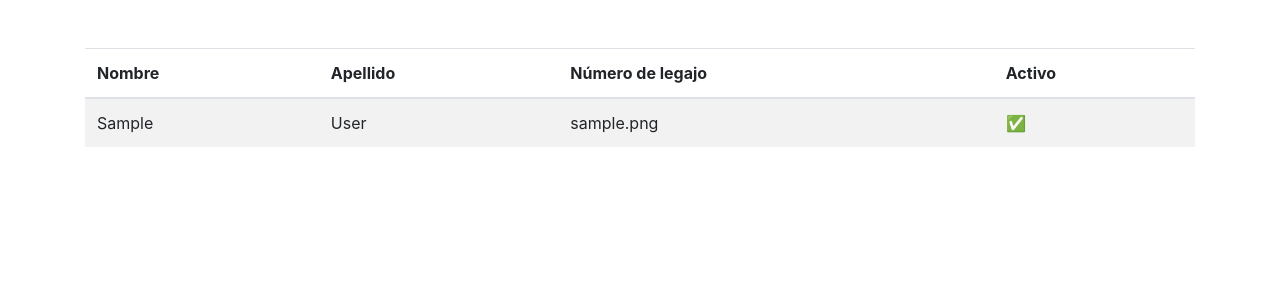
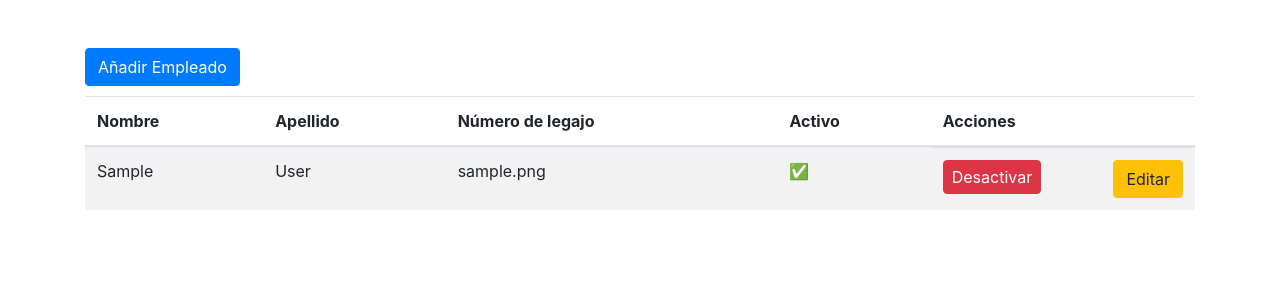
Before and after one commit to paunicole/alkemy-django-bibliotech, a Django app: page /employee-list in a window 1280 px wide. Shown: the part 56-356 px from the top of the page. Run offline with Django 4.2, Linux system fonts and the light colour scheme; tables that the repository leaves empty hold one stand-in row (values such as "Sample post"); some libraries are stand-ins or nearby versions.

Commit message:
Agregados botones a lista de Empleados y eliminado checkbox de activo

```diff
--- a/bibliotech/forms/employee_form.py
+++ b/bibliotech/forms/employee_form.py
@@ -5,16 +5,14 @@ from django import forms
 class EmployeeForm(forms.ModelForm):
     class Meta:
         model = Employee
-        fields = ["first_name", "last_name", "file_number", "is_active"]
+        fields = ["first_name", "last_name", "file_number"]
         labels = {
             "first_name": "Nombre",
             "last_name": "Apellido",
             "file_number": "Número de legajo",
-            "is_active": "Activo",
         }
         widgets = {
             "first_name": forms.TextInput(attrs={"class": "form-control"}),
             "last_name": forms.TextInput(attrs={"class": "form-control"}),
             "file_number": forms.TextInput(attrs={"class": "form-control"}),
-            "is_active": forms.CheckboxInput(),
         }
--- a/bibliotech/templates/employee_form.html
+++ b/bibliotech/templates/employee_form.html
@@ -3,6 +3,10 @@
 <form action="#" method="POST">
     {% csrf_token %}
     {{ form.as_p }}
-    <input type="submit" class="btn {{ action }}" value="{{ submit }}">
+    <div style="padding: 16px;">
+        <input type="submit" class="btn {{ action }}" value="{{ submit }}">
+        <a href="{% url 'employee-list' %}" class="btn btn-secondary">Volver a la Lista de Empleados</a>
+    </div>
 </form>
+
 {% endblock %}
--- a/bibliotech/templates/employee_list.html
+++ b/bibliotech/templates/employee_list.html
@@ -1,5 +1,7 @@
 {% extends 'base.html' %}
 {% block content %}
+
+<a href="{% url 'employee-create' %}" class="btn btn-primary" style="margin-bottom: 10px;">Añadir Empleado</a>
 
 <table class="table table-striped">
     <thead>
@@ -8,6 +10,7 @@
             <th>Apellido</th>
             <th>Número de legajo</th>
             <th>Activo</th>
+            <th>Acciones</th>
         </tr>
     </thead>
     <tbody>
@@ -21,6 +24,16 @@
             {% else %}
             <td>❌</td>
             {% endif %}
+            <td style="display: flex; justify-content: space-between;">
+                <div style="margin-right: -64px;">
+                    {% if employee.is_active %}
+                    <a href="{% url 'employee-disable' employee.id %}" class="btn btn-danger" style="padding: 4px 8px;">Desactivar</a>
+                    {% else %}
+                    <a href="{% url 'employee-enable' employee.id %}" class="btn btn-success" style="padding: 4px 8px;">Activar</a>
+                    {% endif %}
+                </div>
+                <a href="{% url 'employee-update' employee.id %}" class="btn btn-warning">Editar</a>
+            </td>
         </tr>
         {% endfor %}
     </tbody>
```
